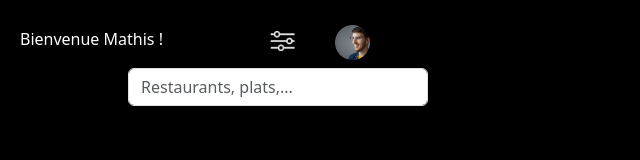
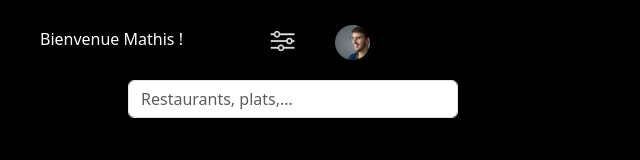
Before and after one commit to Mathis-Lemeunier/Studeat-Mathis, a plain HTML site: page index.html in a window 1280 px wide. Shown: the whole page, without its empty margins (0-640 px from the left). Drawn offline with nearby package versions, Linux system fonts and the light colour scheme.

Commit message:
Add files via upload

```diff
--- a/style.css
+++ b/style.css
@@ -13,6 +13,7 @@ body{
 
 h2{
     padding-top: 5px;
+    padding-left: 20px;
     color:white;
     font-size:medium;
 }
@@ -38,9 +39,9 @@ h2{
 }
 
 .form-outline{
-    width: 300px;
+    width: 330px;
     margin-left: 10vw;
-    margin-top: 1vh;
+    margin-top: 2.5vh;
 }
 
 .form1{
```
